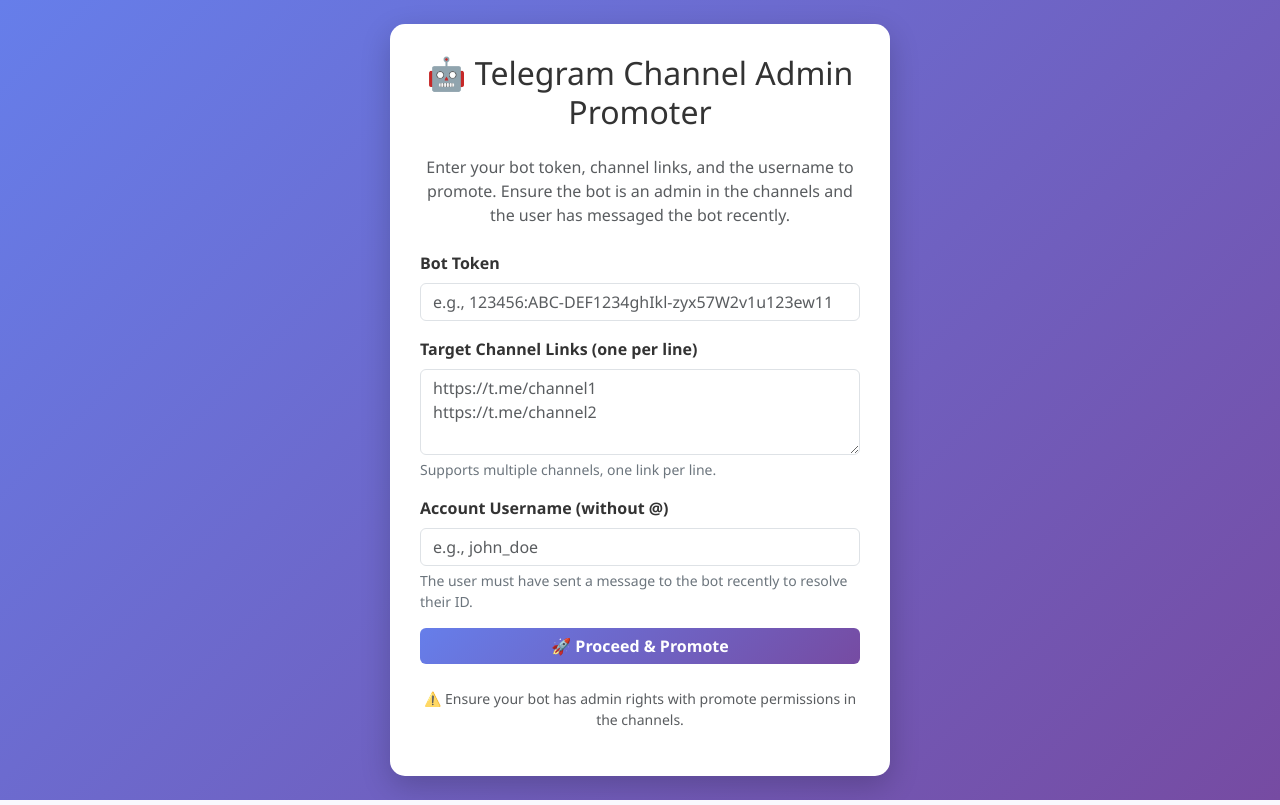
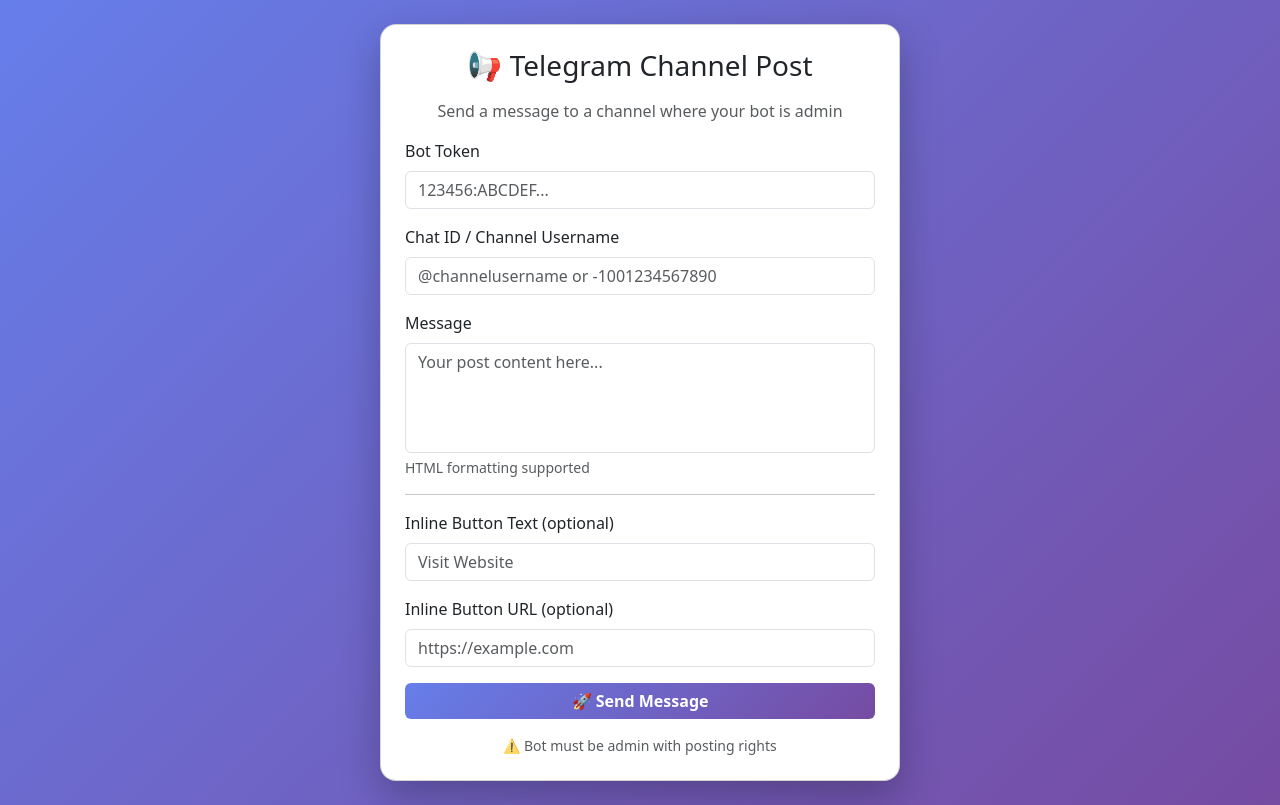
Before and after one commit to mhdashikofficial/make-admin, a Flask app: page / in a window 1280 px wide. Run offline with Flask 3, Linux system fonts and the light colour scheme.

Commit message:
Update HTML structure and styles for Telegram app

```diff
--- a/templates/index.html
+++ b/templates/index.html
@@ -1,106 +1,96 @@
-<!-- templates/index.html -->
 <!DOCTYPE html>
 <html lang="en">
 <head>
     <meta charset="UTF-8">
-    <meta name="viewport" content="width=device-width, initial-scale=1.0">
-    <title>Telegram Admin Promoter</title>
+    <title>Telegram Channel Post Creator</title>
+    <meta name="viewport" content="width=device-width, initial-scale=1">
+
     <link href="https://cdn.jsdelivr.net/npm/bootstrap@5.3.3/dist/css/bootstrap.min.css" rel="stylesheet">
     <link rel="stylesheet" href="https://cdnjs.cloudflare.com/ajax/libs/animate.css/4.1.1/animate.min.css">
+
     <style>
         body {
-            background: linear-gradient(135deg, #667eea 0%, #764ba2 100%);
+            background: linear-gradient(135deg, #667eea, #764ba2);
             min-height: 100vh;
-            font-family: 'Segoe UI', Tahoma, Geneva, Verdana, sans-serif;
         }
-        .form-container {
-            max-width: 500px;
+        .card {
+            max-width: 520px;
             margin: auto;
-            padding: 30px;
-            background: white;
-            border-radius: 15px;
-            box-shadow: 0 10px 30px rgba(0,0,0,0.2);
+            border-radius: 16px;
+            box-shadow: 0 15px 40px rgba(0,0,0,.25);
         }
-        .btn-proceed {
-            background: linear-gradient(135deg, #667eea 0%, #764ba2 100%);
+        .btn-main {
+            background: linear-gradient(135deg, #667eea, #764ba2);
             border: none;
-            transition: all 0.3s ease;
-            font-weight: bold;
+            font-weight: 600;
         }
-        .btn-proceed:hover {
-            transform: translateY(-2px);
-            box-shadow: 0 5px 15px rgba(0,0,0,0.2);
+        textarea {
+            resize: none;
         }
-        .form-label {
-            font-weight: 600;
-            color: #333;
-        }
-        .alert {
-            border-radius: 10px;
-            border: none;
-            animation: fadeIn 0.5s ease-in;
-            white-space: pre-line; /* Preserve newlines in messages */
-        }
-        @keyframes fadeIn {
-            from { opacity: 0; transform: translateY(10px); }
-            to { opacity: 1; transform: translateY(0); }
-        }
-        h2 {
-            color: #333;
-            margin-bottom: 2rem;
-        }
-        .form-text {
-            color: #6c757d;
-        }
-        .alert-success { background-color: #d4edda; color: #155724; }
-        .alert-warning { background-color: #fff3cd; color: #856404; }
-        .alert-danger { background-color: #f8d7da; color: #721c24; }
-        .alert-info { background-color: #d1ecf1; color: #0c5460; }
     </style>
 </head>
-<body class="d-flex align-items-center min-vh-100 py-3">
+
+<body class="d-flex align-items-center py-4">
+
 <div class="container">
-        <div class="form-container animate__animated animate__fadeIn">
-            <h2 class="text-center mb-4">🤖 Telegram Channel Admin Promoter</h2>
-            <p class="text-center text-muted mb-4">Enter your bot token, channel links, and the username to promote. Ensure the bot is an admin in the channels and the user has messaged the bot recently.</p>
+    <div class="card p-4 animate__animated animate__fadeIn">
+        <h3 class="text-center mb-3">📢 Telegram Channel Post</h3>
+        <p class="text-center text-muted">
+            Send a message to a channel where your bot is admin
+        </p>
 
         {% if message %}
-                <div class="alert alert-{{ 'success' if message_type == 'success' else 'warning' if message_type == 'warning' else 'danger' }} animate__animated animate__bounceIn">
-                    {{ message | safe }}
+        <div class="alert alert-{{ message_type }} animate__animated animate__bounceIn">
+            {{ message }}
         </div>
         {% endif %}
 
         <form method="POST">
             <div class="mb-3">
-                    <label for="token" class="form-label">Bot Token</label>
-                    <input type="password" class="form-control" id="token" name="token" placeholder="e.g., 123456:ABC-DEF1234ghIkl-zyx57W2v1u123ew11" value="{{ token }}" required>
+                <label class="form-label">Bot Token</label>
+                <input type="password" name="token" class="form-control"
+                       placeholder="123456:ABCDEF..." value="{{ bot_token }}" required>
             </div>
+
             <div class="mb-3">
-                    <label for="channel" class="form-label">Target Channel Links (one per line)</label>
-                    <textarea class="form-control" id="channel" name="channel" rows="3" placeholder="https://t.me/channel1
-https://t.me/channel2" required>{{ channels_text }}</textarea>
-                    <div class="form-text">Supports multiple channels, one link per line.</div>
+                <label class="form-label">Chat ID / Channel Username</label>
+                <input type="text" name="chat_id" class="form-control"
+                       placeholder="@channelusername or -1001234567890"
+                       value="{{ chat_id }}" required>
             </div>
+
             <div class="mb-3">
-                    <label for="username" class="form-label">Account Username (without @)</label>
-                    <input type="text" class="form-control" id="username" name="username" placeholder="e.g., john_doe" value="{{ username.lstrip('@') if username else '' }}" required>
-                    <div class="form-text">The user must have sent a message to the bot recently to resolve their ID.</div>
+                <label class="form-label">Message</label>
+                <textarea name="message" class="form-control" rows="4"
+                          placeholder="Your post content here..." required>{{ text }}</textarea>
+                <div class="form-text">HTML formatting supported</div>
             </div>
-                <button type="submit" class="btn btn-primary w-100 btn-proceed animate__animated">🚀 Proceed & Promote</button>
+
+            <hr>
+
+            <div class="mb-3">
+                <label class="form-label">Inline Button Text (optional)</label>
+                <input type="text" name="button_text" class="form-control"
+                       placeholder="Visit Website" value="{{ button_text }}">
+            </div>
+
+            <div class="mb-3">
+                <label class="form-label">Inline Button URL (optional)</label>
+                <input type="url" name="button_url" class="form-control"
+                       placeholder="https://example.com" value="{{ button_url }}">
+            </div>
+
+            <button class="btn btn-primary btn-main w-100">
+                🚀 Send Message
+            </button>
         </form>
-            <div class="mt-4 text-center text-muted small">
-                <p>⚠️ Ensure your bot has admin rights with promote permissions in the channels.</p>
+
+        <div class="mt-3 text-center text-muted small">
+            ⚠️ Bot must be admin with posting rights
         </div>
     </div>
 </div>
+
 <script src="https://cdn.jsdelivr.net/npm/bootstrap@5.3.3/dist/js/bootstrap.bundle.min.js"></script>
-    <script>
-        // Add subtle animation on form submit
-        document.querySelector('form').addEventListener('submit', function() {
-            const btn = document.querySelector('.btn-proceed');
-            btn.innerHTML = '⏳ Processing...';
-            btn.classList.add('animate__pulse', 'animate__infinite');
-        });
-    </script>
 </body>
 </html>
```
Lines whose indentation alone changed are shown as unchanged.
